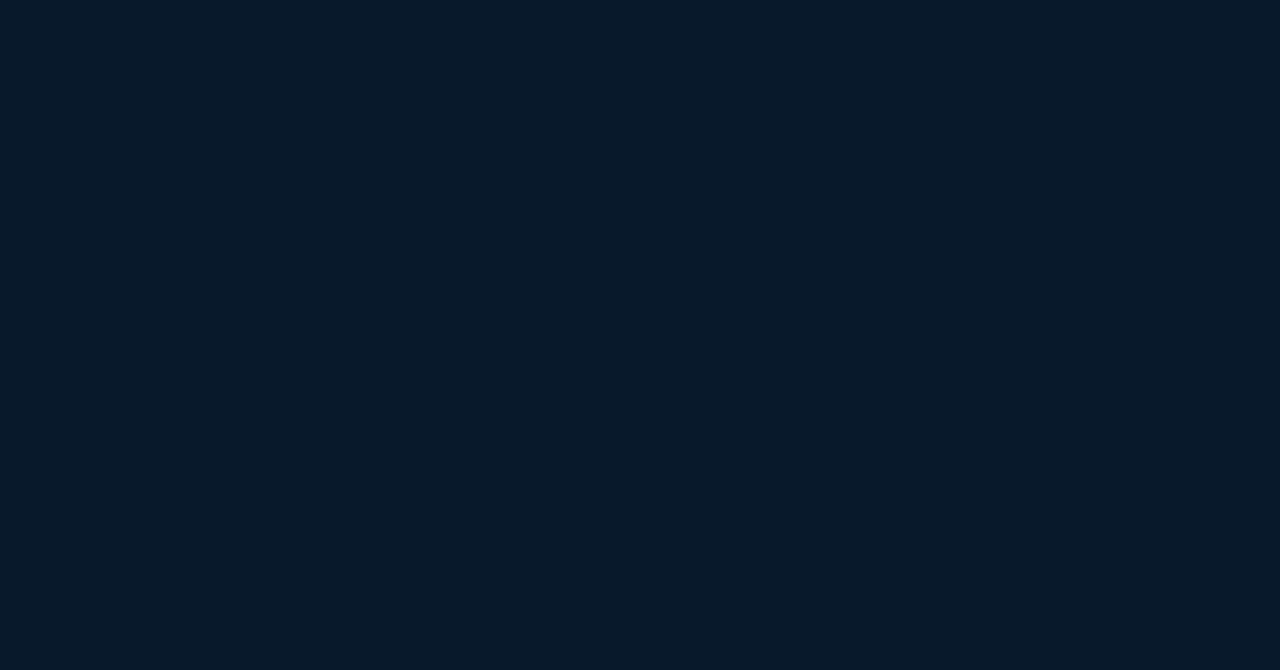
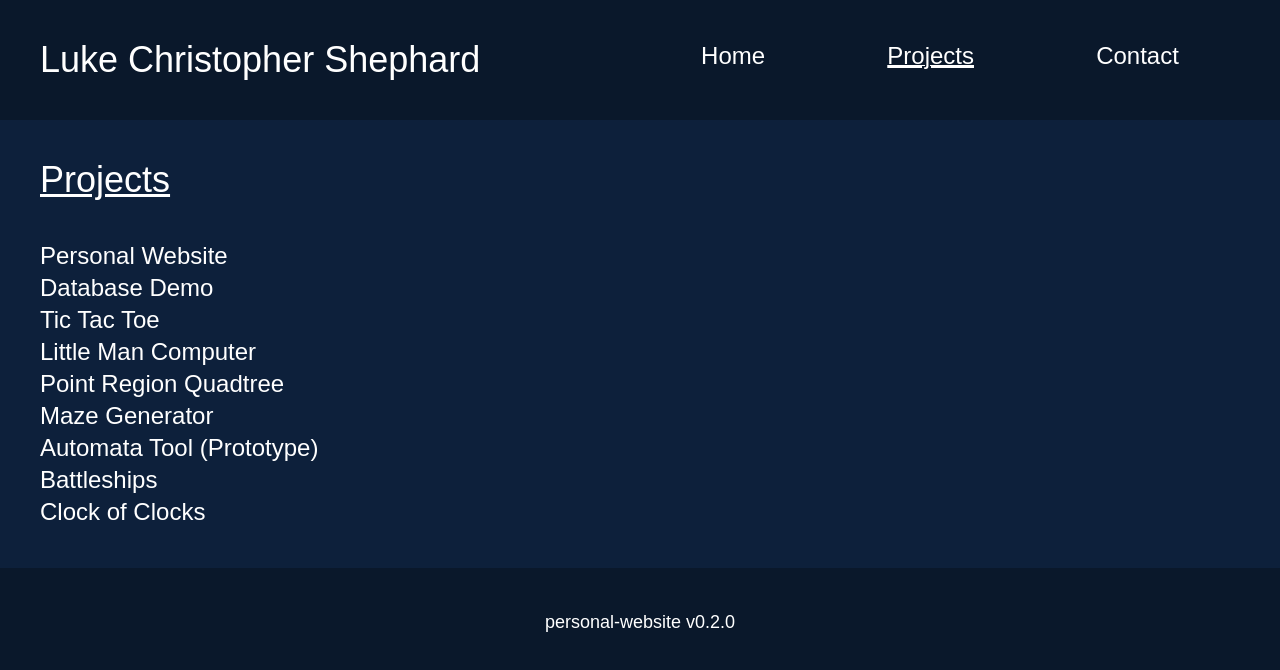
Before and after one commit to ShephardLuke/ShephardLuke.github.io, a Next.js app: page /projects in a window 1280 px wide. Shown: the top 670 px of the page. Built offline with nearby package versions, Linux system fonts and the light colour scheme.

Commit message:
Add projects with links and a basic homepage

```diff
--- a/app/contact/page.tsx
+++ b/app/contact/page.tsx
@@ -1,12 +1,14 @@
 import Footer from "../website-shared/footer"
 import Header from "../website-shared/header"
 
-export default function Projects() {
+export default function Page() {
     return (
         <>
             <Header currentPage="Contact"/>
-            <h1>Contact</h1>
-            <p className="pl-10">Email: <a href="mailto:ShephardLuke@hotmail.com">ShephardLuke@hotmail.com</a></p>
+            <div className="main">
+                <h1>Contact</h1>
+                <p>Email: <a href="mailto:ShephardLuke@hotmail.com">ShephardLuke@hotmail.com</a></p>
+            </div>
             <Footer/>
         </>
     )
--- a/app/globals.css
+++ b/app/globals.css
@@ -38,6 +38,10 @@ div {
   background-color: theme('colors.dark-blue');
 }
 
+.main {
+  padding: 2.5rem;
+}
+
 .header {
   background-color: theme('colors.darkest-blue');
 }
@@ -61,7 +65,8 @@ a:hover {
 h1 {
   font-size: 2.25rem;
   line-height: 2.5rem;
-  padding: 2.5rem;
+  text-decoration: underline;
+  padding-bottom: 2.5rem;
 }
 
 p a {
--- a/app/layout.tsx
+++ b/app/layout.tsx
@@ -14,8 +14,8 @@ const geistMono = localFont({
 });
 
 export const metadata: Metadata = {
-  title: "Luke Shephard",
-  description: "Personal Webstie",
+  title: "Luke Christopher Shephard",
+  description: "Luke Christopher Shephard's personal website.",
 };
 
 export default function RootLayout({
--- a/app/page.tsx
+++ b/app/page.tsx
@@ -1,10 +1,14 @@
 import Footer from "./website-shared/footer";
 import Header from "./website-shared/header";
-export default function Home() {
+
+export default function Page() {
   return (
     <>
       <Header currentPage="Home"/>
-      <h1>Home</h1>
+      <div className="main">
+        <h1>Home</h1>
+        <p>Welcome to my website! Here is where I keep details of all of my projects.</p>
+      </div>
       <Footer/>
     </>
   );
--- a/app/projects/Project.ts
+++ b/app/projects/Project.ts
@@ -1,30 +1,23 @@
-type project = {displayVersion: number}
-
-
 export class Project {
     private name: string;
     private title: string;
+    private isPrivate: boolean;
 
-    constructor(name: string, title: string) {
+    constructor(name: string, title: string, isPrivate?: boolean) {
         this.name = name;
         this.title = title;
+        this.isPrivate = isPrivate ? isPrivate : false;
     }
 
-    static getProjectsFromJSON(projectJSON: {[key: string]: project}) {
+    getName() {
+        return this.name;
+    }
 
-        const projects = [];
+    getTitle() {
+        return this.title;
+    }
 
-        for (const name of Object.keys(projectJSON)) {
-            const displayVersion = projectJSON[name].displayVersion;
-
-            if (displayVersion == 1) {
-                type displayV1 = project & {title: string};
-
-                const toConvert = projectJSON[name] as displayV1;
-                const project = new Project(name, toConvert.title)
-                console.log(project)
-            }
-
-        }
+    getIsPrivate() {
+        return this.isPrivate;
     }
 }
--- /dev/null
+++ b/app/projects/allProjects.ts
@@ -0,0 +1,45 @@
+import { Project } from "./project";
+
+export const ALL_PROJECTS = [
+    new Project (
+        "personal-website",
+        "Personal Website"
+    ),
+    new Project (
+        "database-demo",
+        "Database Demo"
+    ),
+    new Project (
+        "tic-tac-toe",
+        "Tic Tac Toe"
+    ),
+    new Project (
+        "little-man-computer",
+        "Little Man Computer"
+    ),
+    new Project (
+        "point-region-quadtree",
+        "Point Region Quadtree"
+    ),
+    new Project (
+        "maze-generator",
+        "Maze Generator"
+    ),
+    new Project (
+        "automata-tool-prototype",
+        "Automata Tool (Prototype)"
+    ),
+    new Project (
+        "battleships",
+        "Battleships"
+    ),
+    new Project (
+        "clock-of-clocks",
+        "Clock of Clocks"
+    ),
+    new Project (
+        "HorseRaceSimulator",
+        "Horse Race Simulator",
+        true
+    )
+];
--- a/app/projects/page.tsx
+++ b/app/projects/page.tsx
@@ -2,21 +2,20 @@
 
 import Footer from "../website-shared/footer"
 import Header from "../website-shared/header"
-import { Project } from "./Project";
-
-import Projects from "./projects.json";
+import { ALL_PROJECTS } from "./allProjects";
+import ProjectDisplay from "./projectDisplay";
 
 export default function Page() {
-    console.log(Project.getProjectsFromJSON(Projects));
-
+    const projectDisplays = ALL_PROJECTS.map(project => <ProjectDisplay project={project} key={project.getName()}/>)
 
     return (
         <>
-            {/* <Header currentPage="Projects"/> */}
-            {/* <div className="p-10">
+            <Header currentPage="Projects"/>
+            <div className="main">
                 <h1>Projects</h1>
-            </div> */}
-            {/* <Footer/> */}
+                {projectDisplays}
+            </div>
+            <Footer/>
         </>
     )
 }
--- /dev/null
+++ b/app/projects/projectDisplay.tsx
@@ -0,0 +1,17 @@
+import { NameLink } from "../website-shared/nameLink";
+import { Project } from "./project";
+
+export default function ProjectDisplay({project}: {project: Project}) {
+    let element;
+    if (project.getIsPrivate()) {
+        //element = <p className="text-2xl text-gray-600">{project.getTitle()}</p>
+    } else {
+        const link = "https://" + project.getName() + ".ShephardLuke.co.uk";
+        element = new NameLink(project.getTitle(), link).generateElement();
+    }
+    return (
+        <div>
+            {element}
+        </div>
+    )
+}
--- a/app/projects/projects.json
+++ /dev/null
@@ -1,10 +0,0 @@
-{
-    "test1": {
-        "title": "wfwiehfiwuefh",
-        "displayVersion": 1
-    },
-    "test2": {
-        "title": "oirieuhireuhfi",
-        "displayVersion": 1
-    }
-}
--- a/app/website-shared/footer.tsx
+++ b/app/website-shared/footer.tsx
@@ -6,7 +6,7 @@ export default function Footer() {
     const repo = pk.name;
     return (
         <>
-            <div className="text-center p-10 flex justify-center gap-4 bg-darkest-blue">
+            <div className="text-center p-10 flex justify-center gap-4 bg-darkest-blue footer">
             <p className="text-lg">{repo} v{pk.version}</p>
             </div>
         </>
--- a/package.json
+++ b/package.json
@@ -1,6 +1,6 @@
 {
   "name": "personal-website",
-  "version": "0.2.0-alpha.1",
+  "version": "0.2.0",
   "private": true,
   "scripts": {
     "dev": "next dev",
@@ -23,7 +23,7 @@
     "eslint": "^8",
     "eslint-config-next": "15.0.3"
   },
-  "description": "Personal Website (Work in progress)",
+  "description": "Luke Christopher Shephard's personal website",
   "main": "index.js",
   "author": "Luke Christopher Shephard",
   "license": "MIT"
```
